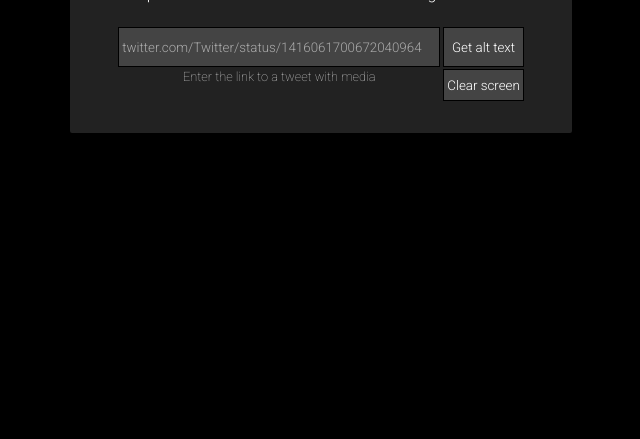
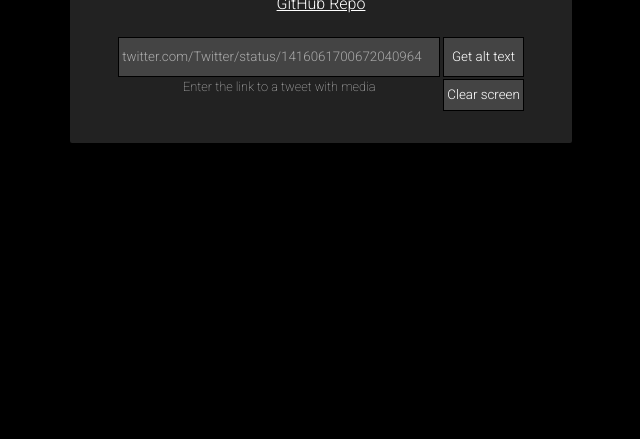
Before and after one commit to spdconvos/alttextreader, a website: page views/index.html in a window 1280 px wide. Shown: the part 361-800 px from the top of the page, without its empty margins (319-959 px from the left). Drawn offline with Linux system fonts and the light colour scheme.

Commit message:
Add github link

```diff
--- a/public/index.scss
+++ b/public/index.scss
@@ -156,3 +156,16 @@ body {
 .alt.no_alt {
     color: $error_text;
 }
+
+a {
+    text-decoration: underline;
+}
+
+a:hover {
+    color: $dark_text;
+    text-decoration: none;
+}
+
+a:active {
+    color: $darker_text;
+}
--- a/views/index.html
+++ b/views/index.html
@@ -16,6 +16,14 @@
                 <div class="title">Alt Text Reader</div>
                 <div class="description">
                     Helps read alt text on twitter without needing an account
+                </div>
+                <div class="link">
+                    <a
+                        href="https://github.com/spdconvos/alttextreader"
+                        target="_blank"
+                        rel="noopener noreferrer"
+                        >GitHub Repo</a
+                    >
                 </div>
             </div>
             <div class="body">
```
Also changed, not shown: public/index.css, 1 other file.
